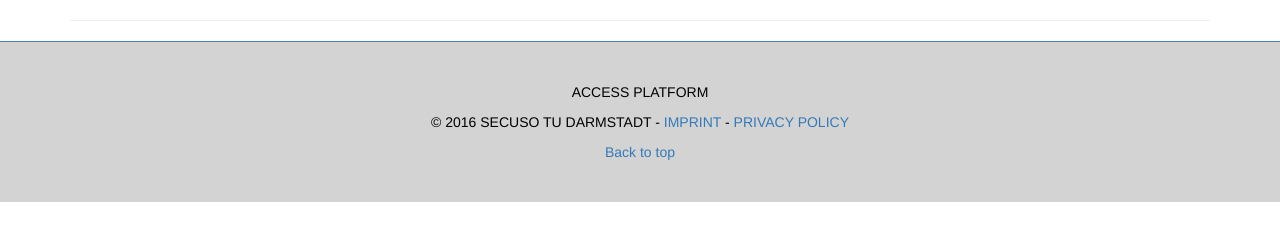
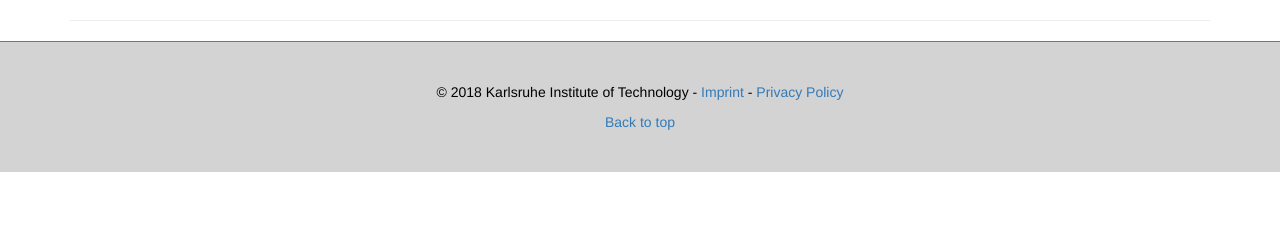
Before and after one commit to SecUSo/ACCESSv2, a PHP site: page / in a window 1280 px wide. Shown: the part 470-711 px from the top of the page. Run offline with PHP 8.4, Linux system fonts and the light colour scheme; data that the repository does not hold is empty.

Commit message:
Fix privacy policy link and change footer to KIT

```diff
--- a/content/footer.php
+++ b/content/footer.php
@@ -24,8 +24,7 @@
 <?/* GLOBAL FOOTER FILE, IS LOADED IN EVERY PAGE ON ACCESS PLATFORM*/?>
 <footer class="footer">
     <span class="output"></span>
-    <p>ACCESS PLATFORM</p>
-    <p>&copy 2016 SECUSO TU DARMSTADT - <a target="_blank" href="?Imprint">IMPRINT</a> - <a target="_blank" href="?Privacypolicy" >PRIVACY POLICY</a></p>
+    <p>&copy 2018 Karlsruhe Institute of Technology - <a target="_blank" href="?Imprint">Imprint</a> - <a target="_blank" href="?PrivacyPolicy" >Privacy Policy</a></p>
     <p>
         <a href="#">Back to top</a>
     </p>
```
